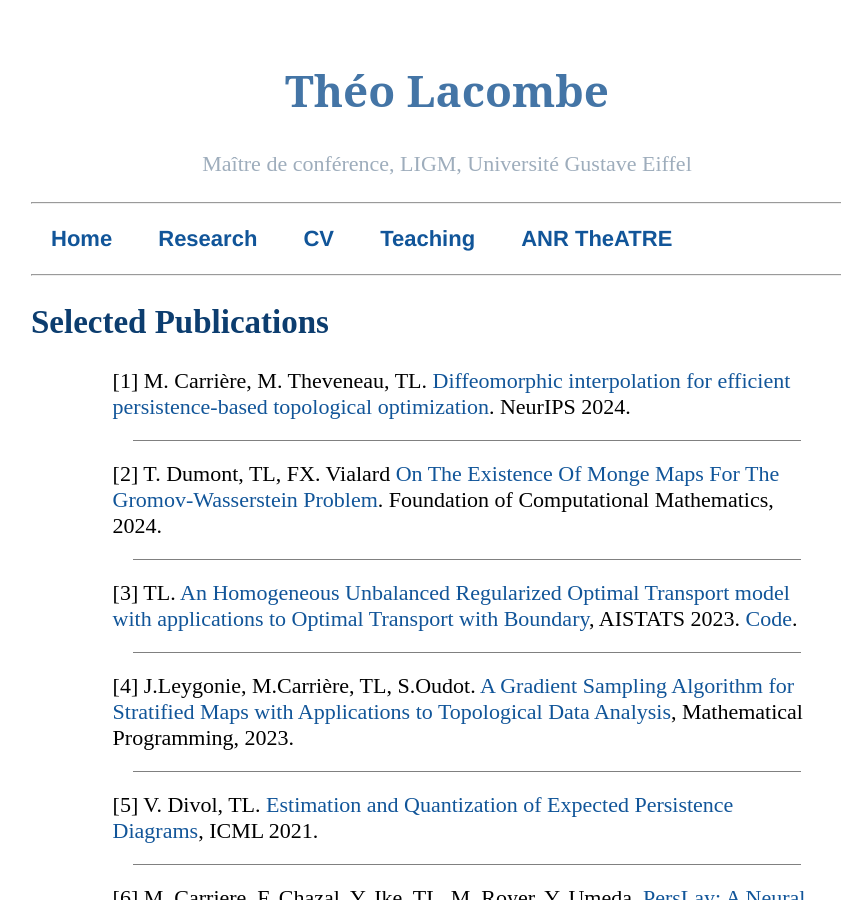
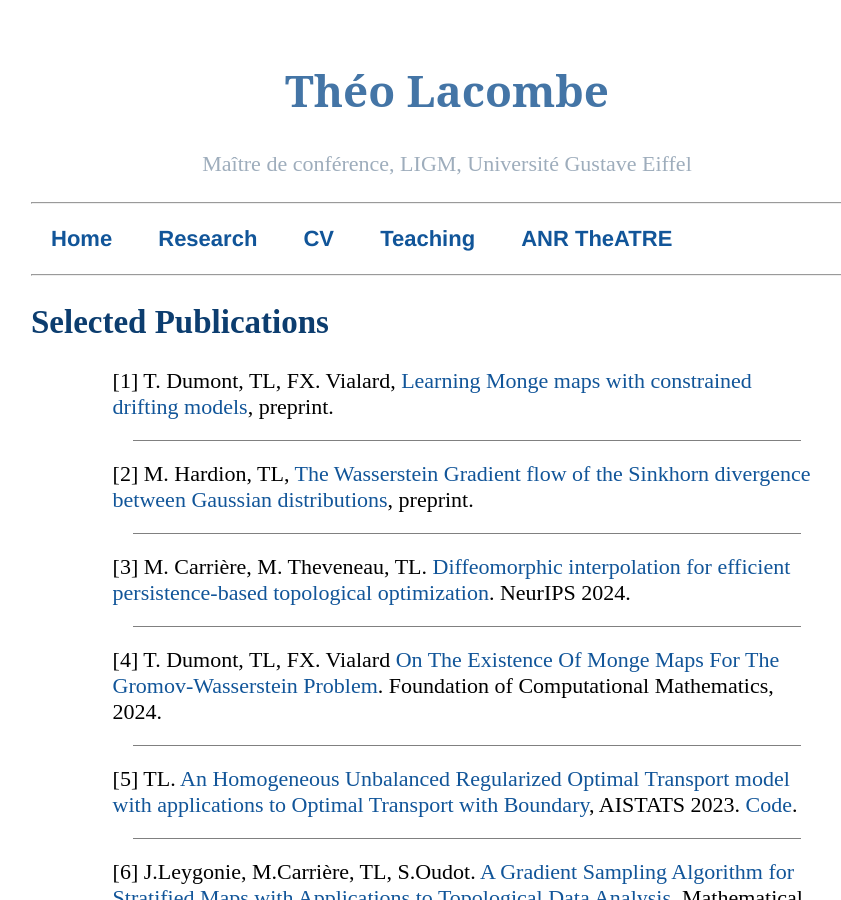
Before and after one commit to tlacombe/tlacombe.github.io, a Jekyll site: the page built from research/index.html, in a window 1280 px wide and 900 px high. Shown: the whole window, without its empty margins (193-1034 px from the left). Built offline with Jekyll 4.4.1, drawn with Linux system fonts in a browser that asks for light colours.

```diff
--- a/research/index.html
+++ b/research/index.html
@@ -4,6 +4,8 @@ title: TL - Research
 ---
 <h2>Selected Publications</h2>
 	<ol class="publi">
+		<li>T. Dumont, TL, FX. Vialard, <a href='https://arxiv.org/pdf/2603.25182'>Learning Monge maps with constrained drifting models</a>, preprint.</li>
+		<li>M. Hardion, TL, <a href='https://arxiv.org/pdf/2602.10726'>The Wasserstein Gradient flow of the Sinkhorn divergence between Gaussian distributions</a>, preprint.</li>
 		<li>M. Carrière, M. Theveneau, TL. <a href="https://arxiv.org/pdf/2405.18820">Diffeomorphic interpolation for efficient persistence-based topological optimization</a>. NeurIPS 2024.</li>
 		<li> T. Dumont, TL, FX. Vialard <a href="https://arxiv.org/abs/2210.11945">On The Existence Of Monge Maps For The Gromov-Wasserstein Problem</a>. Foundation of Computational Mathematics, 2024.</li>
 		<li>TL. <a href="https://arxiv.org/abs/2201.02082">An Homogeneous Unbalanced Regularized Optimal Transport model with applications to Optimal Transport with Boundary</a>, AISTATS 2023. <a href='https://github.com/tlacombe/homogeneousUROT'>Code</a>.
@@ -14,7 +16,7 @@ title: TL - Research
 		<li class="last"> TL, M. Cuturi, S. Oudot. <a href="https://arxiv.org/pdf/1805.08331.pdf">Large Scale Computation of Means and Clusters for Persistence Diagrams using Optimal Transport</a>, NeurIPS 2018. </li>
 	</ol>
 
-<a href="publis.html">Full list.</a>
+<a href="https://scholar.google.com/citations?hl=fr&user=e9Xx4ZEAAAAJ">Full list.</a>
 
 <a href="../talks/index.html">List of talks.</a>
 
```
